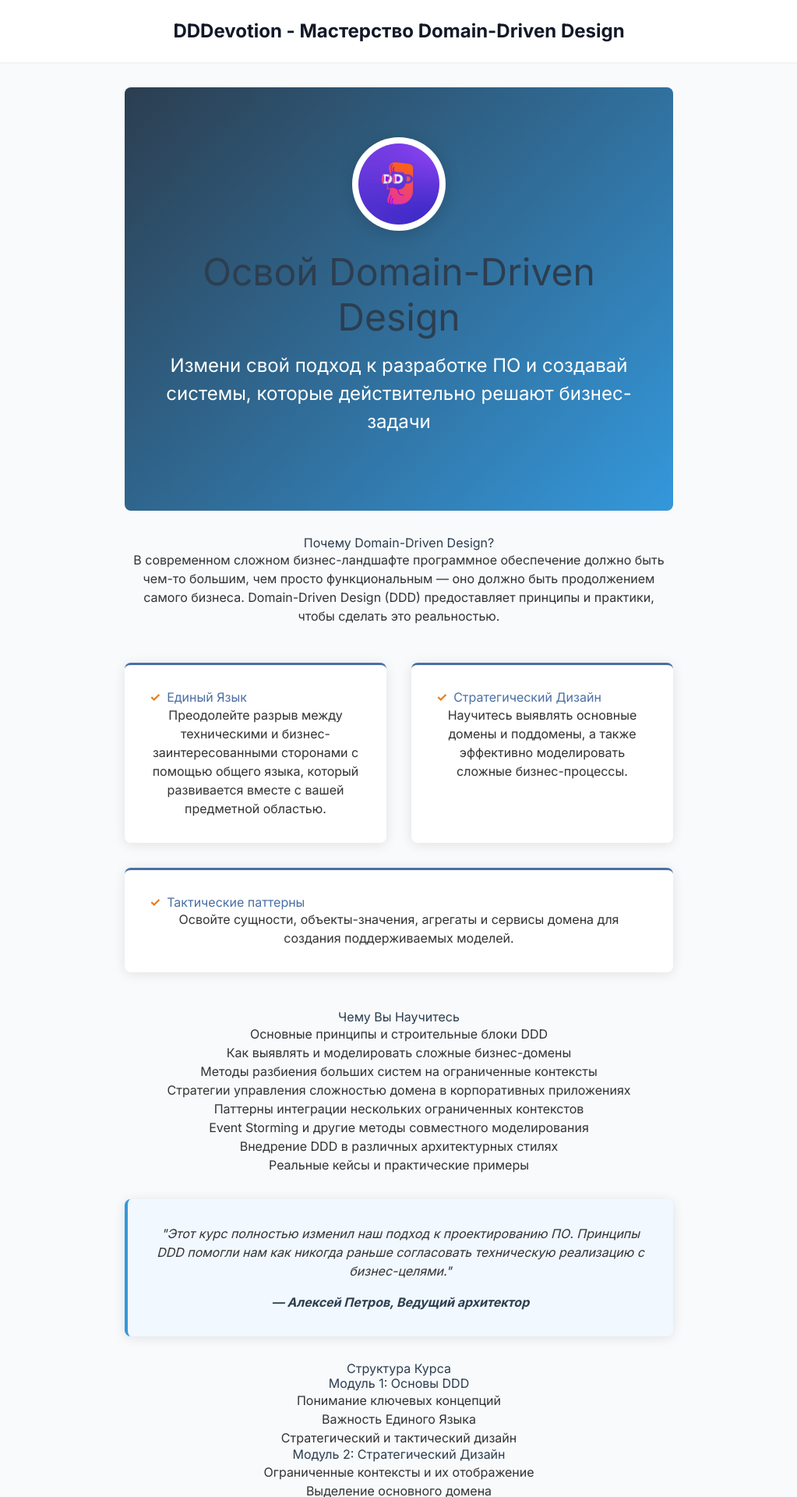
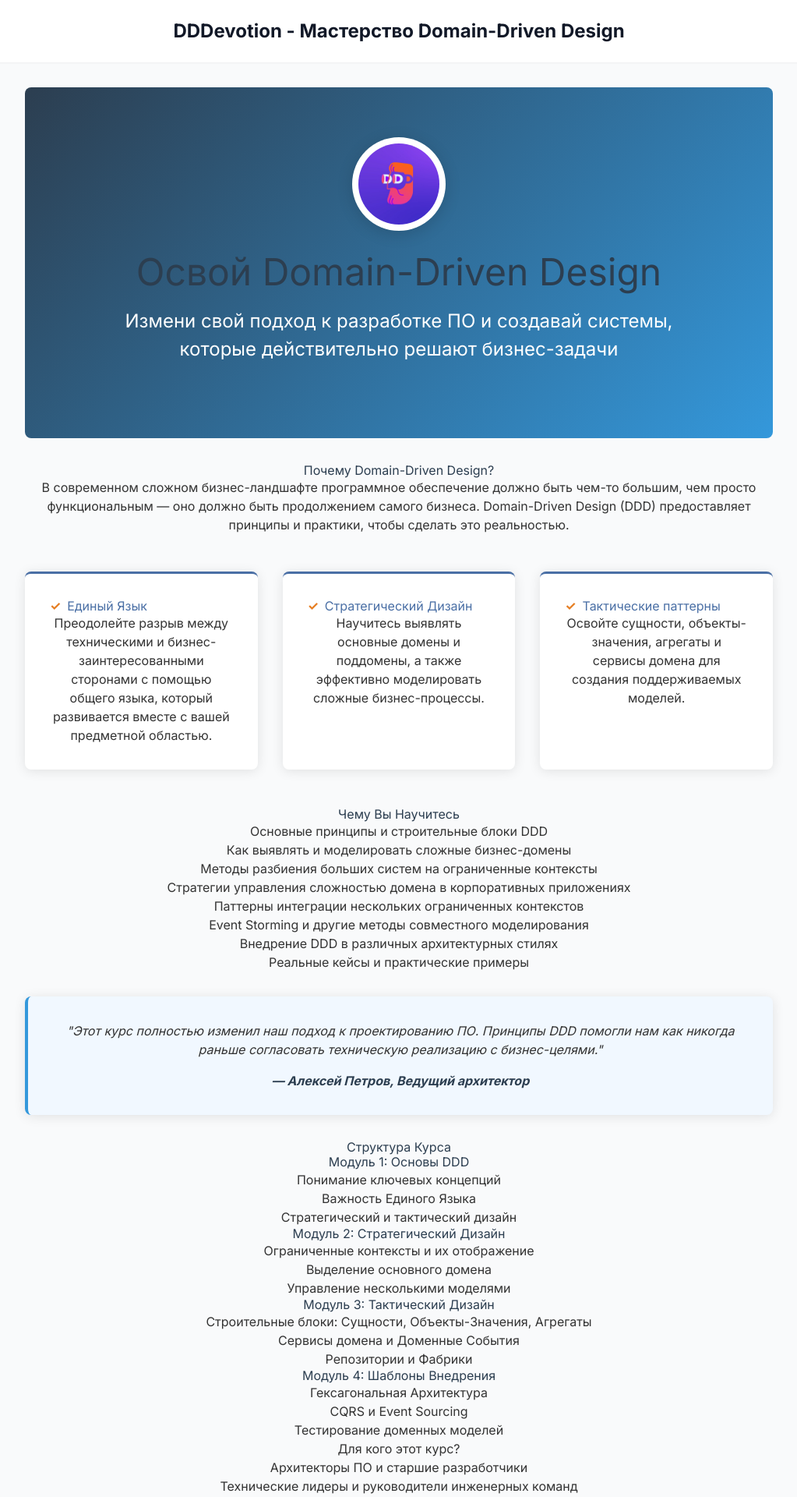
Before and after one commit to GraDea/dddcourse.github.io, a Jekyll site: the page built from index.md, in a window 1280 px wide. Shown: the top 1920 px of the page at 78% size, without its empty margins (88-1111 px from the left). Built offline with Jekyll 4.4.1, drawn with Linux system fonts in a browser that asks for light colours; nearby versions of some CDN libraries.

Commit message:
Improve layout: center content and make container wider

```diff
--- a/_layouts/default.html
+++ b/_layouts/default.html
@@ -26,8 +26,8 @@
       </div>
     </header>
 
-    <main class="flex-grow">
-      <div class="max-w-3xl mx-auto px-4 sm:px-6 lg:px-8 py-8 text-center">
+    <main class="flex-grow flex flex-col items-center justify-center">
+      <div class="w-full max-w-5xl mx-auto px-4 sm:px-6 lg:px-8 py-8 text-center">
         {{ content }}
       </div>
     </main>
```
